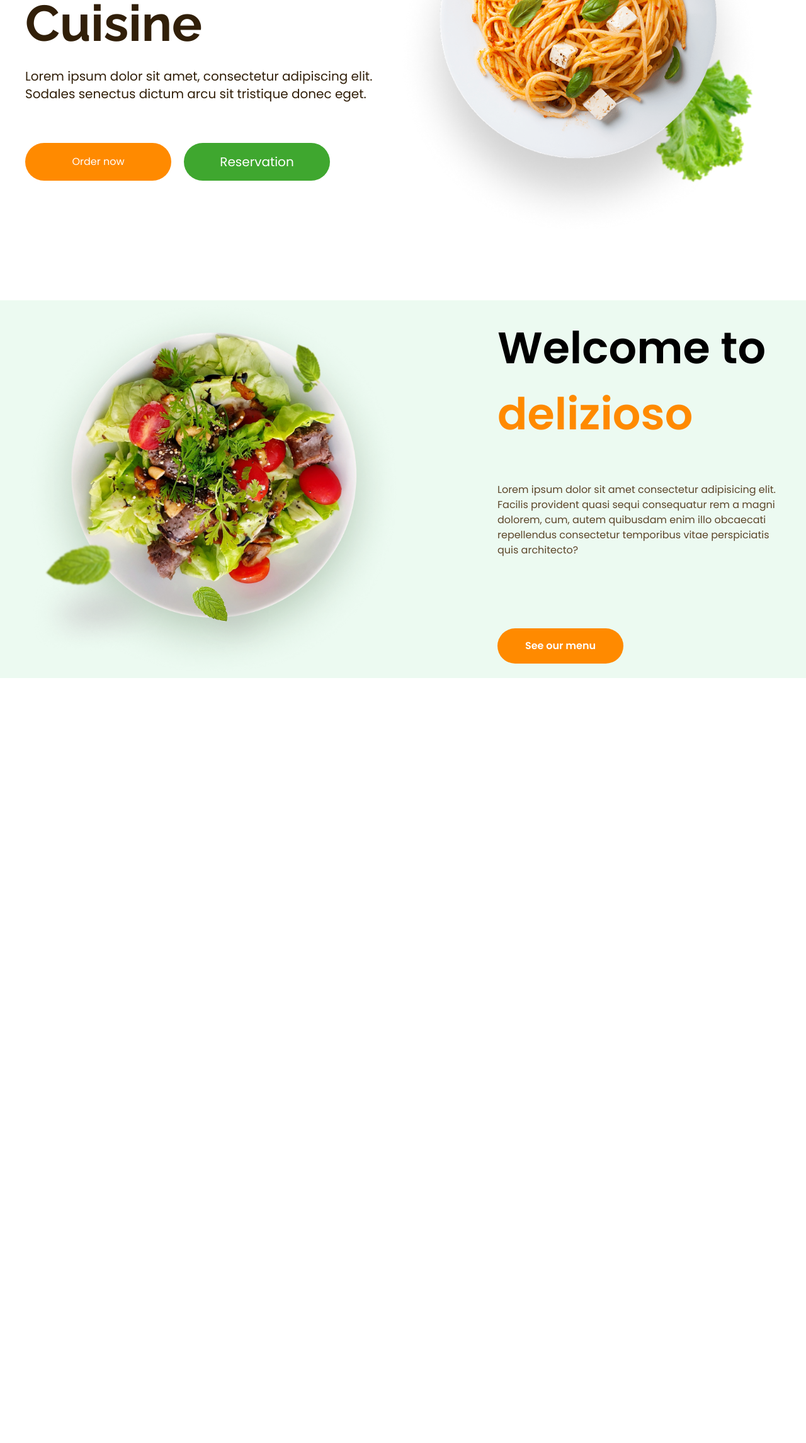
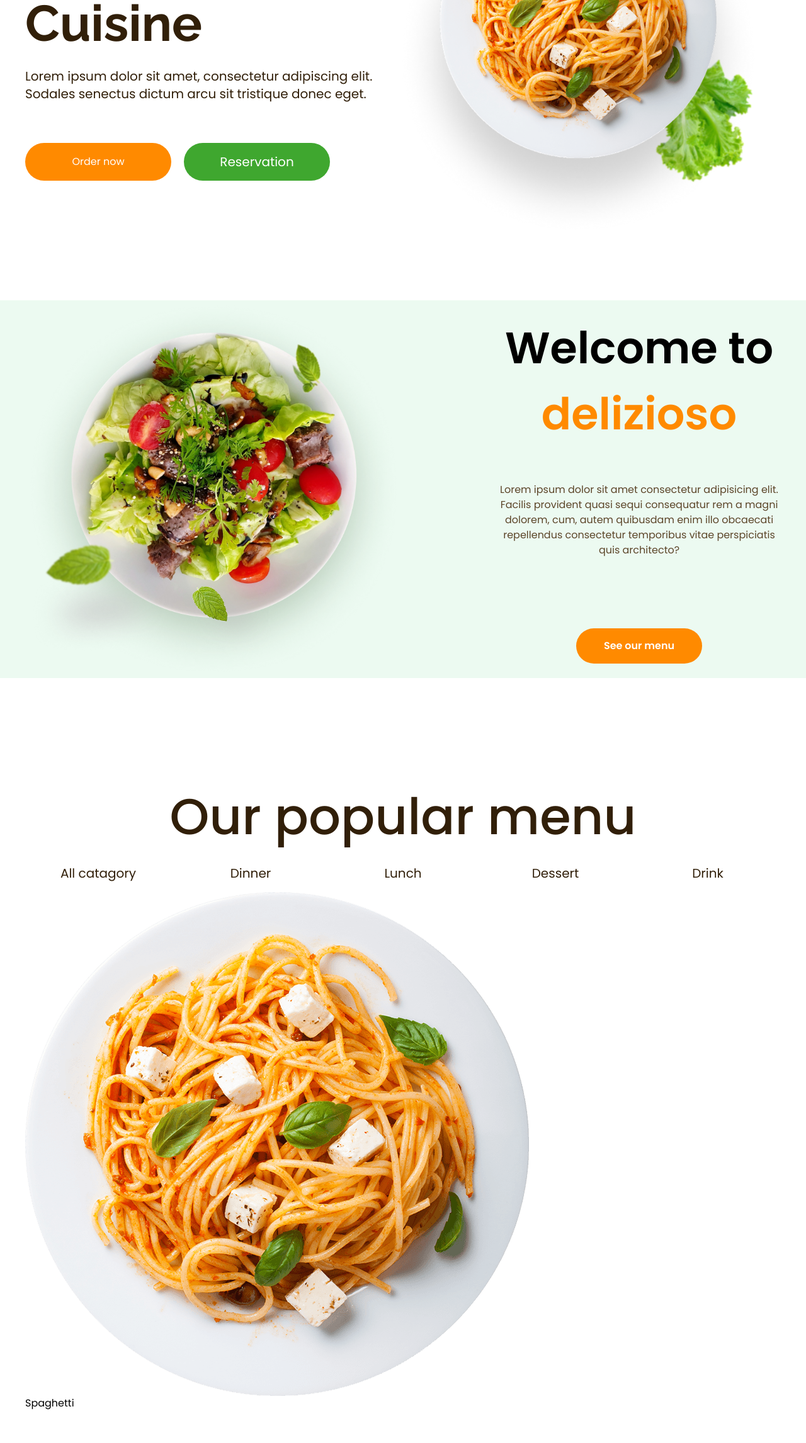
Before and after one commit to ozufar88-byte/Delizioso, a website: page src/index.html in a window 1280 px wide. Shown: the part 475-2767 px from the top of the page at 63% size. Before the commit the page ends 1552 px from the top, so only its background shows below. Drawn offline with Linux system fonts and the light colour scheme.

Commit message:
continue section

```diff
--- a/src/index.html
+++ b/src/index.html
@@ -60,19 +60,48 @@
     </header>
     <main>
         <section class="bg-[#ecfaf1]">
-            <div class="container flex lg:justify-between items-center gap-x-14">
+            <div class="container flex flex-col lg:flex-row lg:justify-between items-center gap-x-14">
                 <div class="w-2/3 lg:w-1/2">
                     <img src="image/welcome/Picture.png" alt="" class="w-full h-full object-cover">
                 </div>
-                <div class="w-1/3 lg:w-[450px]">
-                    <h1 class="text-[50px] lg:text-[70px] font-semibold">Welcome to <span class="text-primery leading-[80px]">delizioso</span></h1>
+                <div class="w-2/3 lg:w-[450px] text-center">
+                    <h1 class="text-[30px] sm:text-[50px] lg:text-[70px] font-semibold">Welcome to <span class="text-primery leading-[80px]">delizioso</span></h1>
                     <p class="text-[#5C4529] lg:mt-14 mb-12 lg:mb-28">Lorem ipsum dolor sit amet consectetur adipisicing elit. Facilis provident quasi sequi consequatur rem a magni dolorem, cum, autem quibusdam enim illo obcaecati repellendus consectetur temporibus vitae perspiciatis quis architecto?</p>
                     <button class="bg-primery text-white py-4 px-11 rounded-full font-semibold">See our menu</button>
                 </div>
             </div>
         </section>
+        <section class="pt-40 pb-48">
+            <div class="container">
+                <h3 class="text-thirdstage text-[80px] font-medium text-center">Our popular menu</h3>
+                <div class="flex justify-between my-14">
+                    <button class="bg-[#d0ccc766] max-w-[232px] w-full py-4 rounded-full text-thirdstage text-xl hover:bg-thirdstage hover:text-white" type="button">All catagory</button>
+                    <button class="bg-[#d0ccc766] max-w-[232px] w-full py-4 rounded-full text-thirdstage text-xl hover:bg-thirdstage hover:text-white" type="button">Dinner</button>
+                    <button class="bg-[#d0ccc766] max-w-[232px] w-full py-4 rounded-full text-thirdstage text-xl hover:bg-thirdstage hover:text-white" type="button">Lunch</button>
+                    <button class="bg-[#d0ccc766] max-w-[232px] w-full py-4 rounded-full text-thirdstage text-xl hover:bg-thirdstage hover:text-white" type="button">Dessert</button>
+                    <button class="bg-[#d0ccc766] max-w-[232px] w-full py-4 rounded-full text-thirdstage text-xl hover:bg-thirdstage hover:text-white" type="button">Drink</button>
+                </div>
+                <div>
+                    <!-- image -->
+                    <div>
+                        <img src="image/welcome/12f194b5648f5a577c6388c3746971a3c53e6a57.png" alt="">
+                    </div>
+                    <!-- title -->
+                    <h3>Spaghetti</h3>
+                    <!-- stars -->
+                    <div>
+                        <button></button>
+                    </div>
+                    <p></p>
+                    <!-- price -->
+                     <div>
+                        <span></span>
+                        <button></button>
+                     </div>
+                </div>
+            </div>
+        </section>
     </main>
-
 
 </body>
 </html>
```
Also changed, not shown: src/css/output.css, src/image/welcome/12f194b5648f5a577c6388c3746971a3c53e6a57.png (added).
